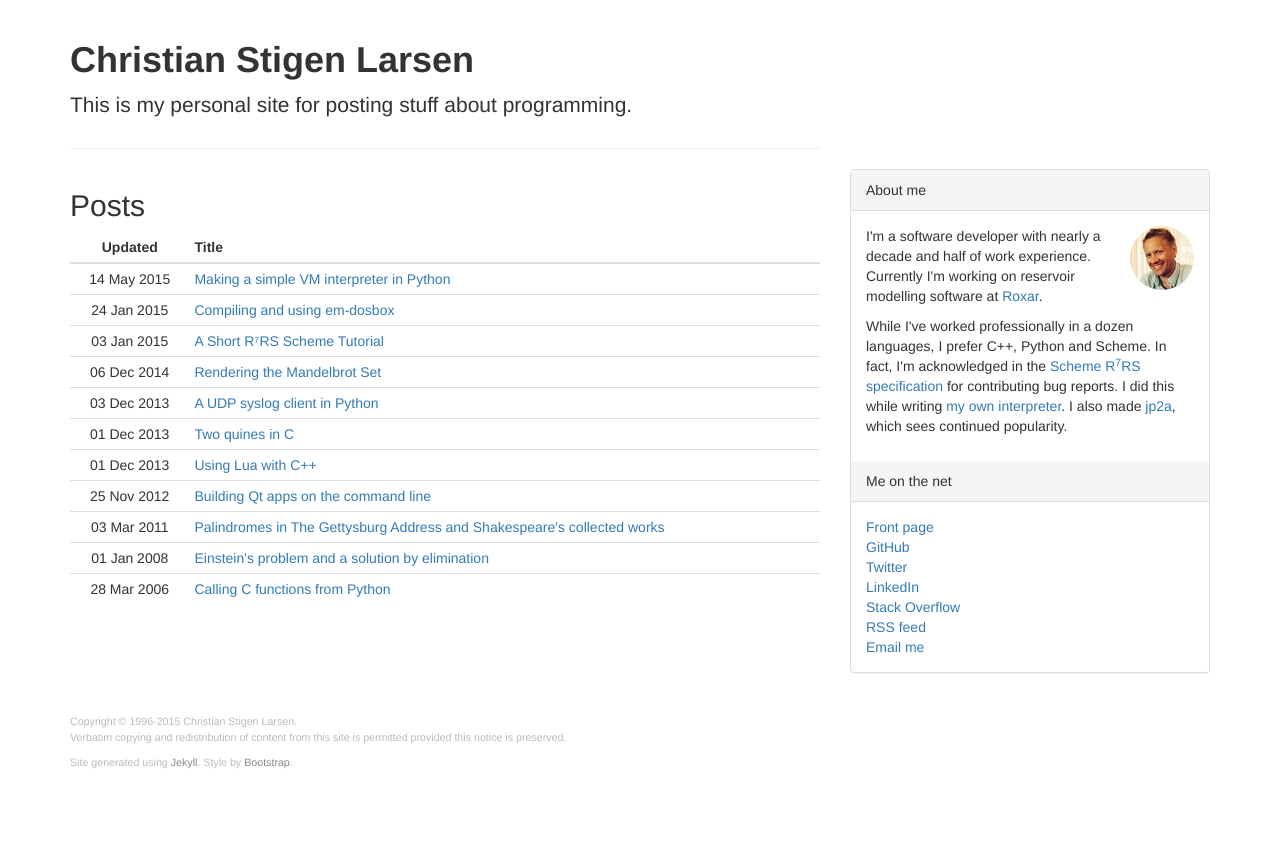
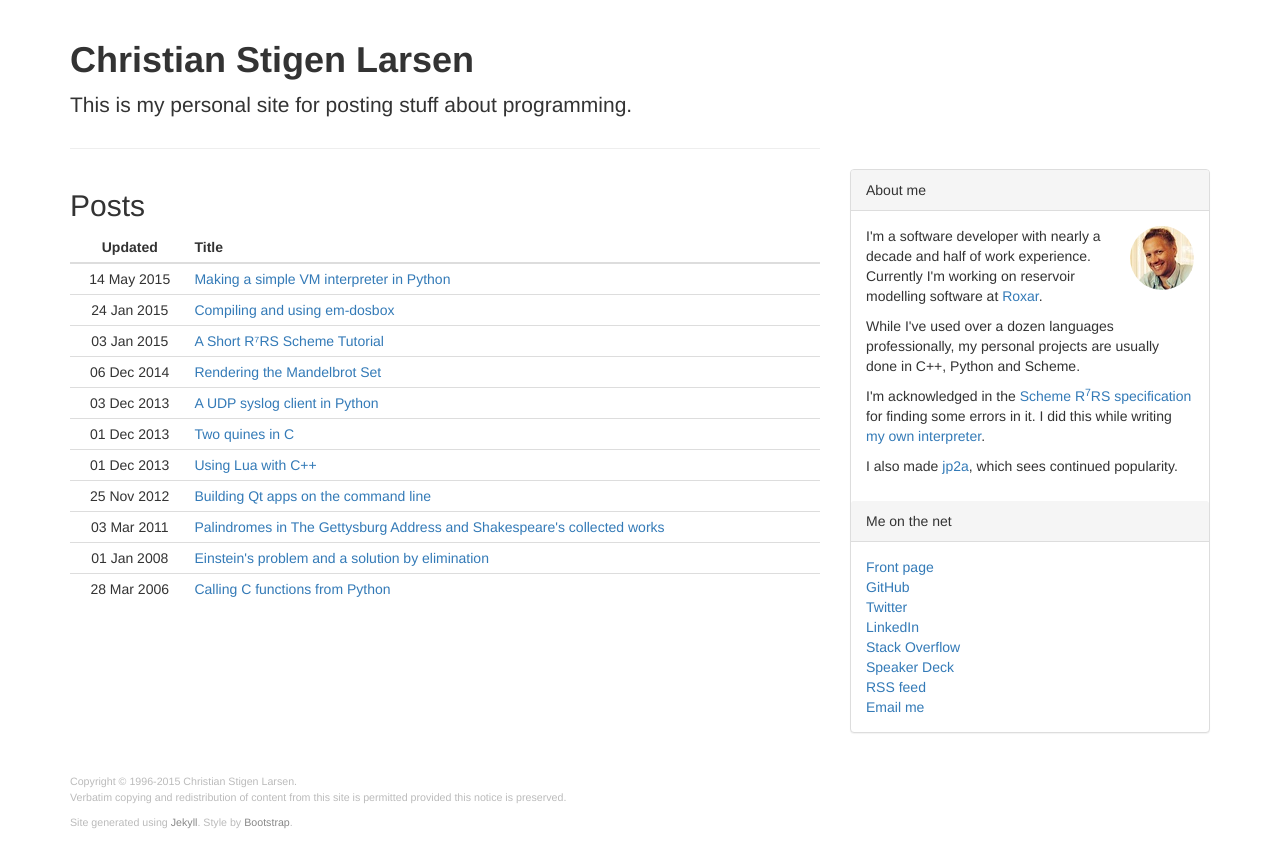
Before and after one commit to cslarsen/csl.name, a Jekyll site: the page built from index.html, in a window 1280 px wide. Shown: the top 868 px of the page. Built offline with Jekyll 4.4.1, drawn with Linux system fonts in a browser that asks for light colours; Markdown is read by kramdown in place of the engine named in the settings.

Commit message:
Adds Speaker Deck link

```diff
--- a/_config.yml
+++ b/_config.yml
@@ -23,6 +23,7 @@ linkedin: "http://no.linkedin.com/pub/christian-s-larsen/0/935/b61"
 facebook: "https://www.facebook.com/christianstigen"
 googleplus: "https://plus.google.com/112152592957527288979/posts"
 stackoverflow: "http://stackoverflow.com/users/21028/csl"
+speakerdeck: "http://speakerdeck.com/csl"
 
 # Google adsense
 adsense_tracking_id: UA-831752-4
--- a/_includes/bio.html
+++ b/_includes/bio.html
@@ -8,13 +8,17 @@ href="http://www.roxar.com">Roxar</a>.
 </p>
 
 <p>
-While I've worked professionally in a dozen languages, I prefer C++, Python and
-Scheme.  In fact, I'm acknowledged in the
+While I've used over a dozen languages professionally, my personal projects are
+usually done in C++, Python and Scheme.
+
+<p>
+I'm acknowledged in the
 <a href="http://trac.sacrideo.us/wg/raw-attachment/wiki/WikiStart/r7rs.pdf">Scheme R<sup>7</sup>RS specification</a>
-for contributing bug reports.
+for finding some errors in it.
 
 I did this while writing
 <a href="https://github.com/cslarsen/mickey-scheme">my own interpreter</a>.
+</p>
 
 I also made <a href="/jp2a">jp2a</a>, which sees continued popularity.
 </p>
--- a/index.html
+++ b/index.html
@@ -55,6 +55,7 @@ disqus: false
             <tr><td><a href="{{ site.twitter }}">Twitter</a></td></tr>
             <tr><td><a href="{{ site.linkedin }}">LinkedIn</a></td></tr>
             <tr><td><a href="{{ site.stackoverflow }}">Stack Overflow</a></td></tr>
+            <tr><td><a href="{{ site.speakerdeck }}">Speaker Deck</a></td></tr>
             <tr><td><a href="/rss.xml">RSS feed</a></td></tr>
             <tr><td><a href="mailto:{{ site.email }}">Email me</a></td></tr>
           </table>
```
